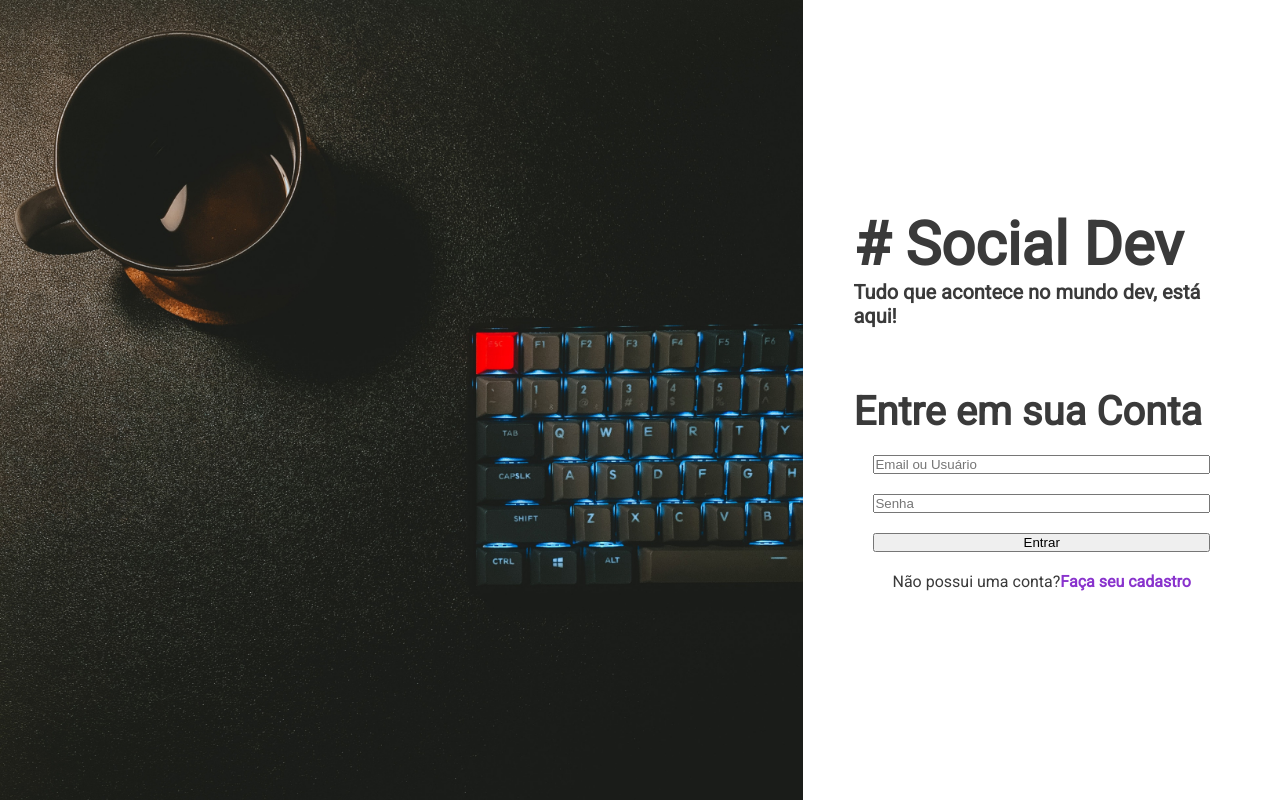
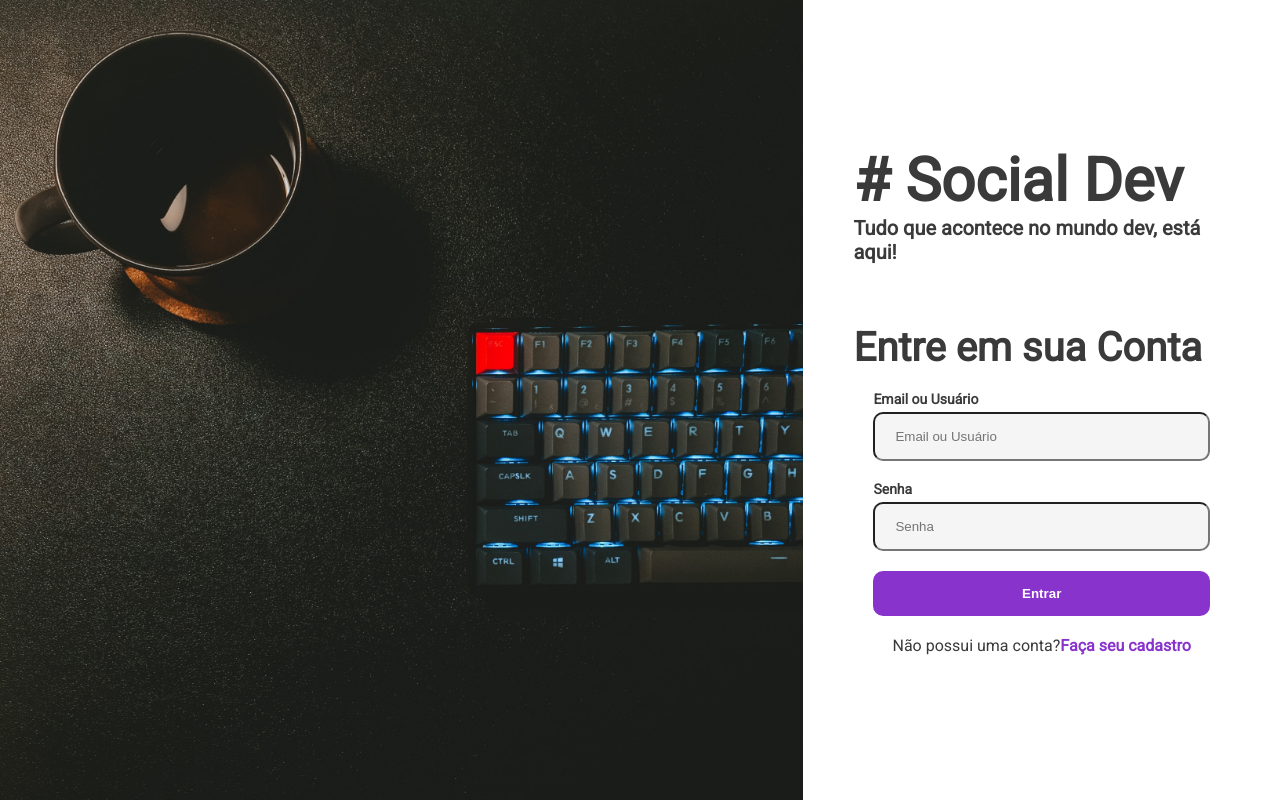
Before and after one commit to EricAG09/social-dev, a Next.js app: page /login in a window 1280 px wide. Built offline with nearby package versions, Linux system fonts and the light colour scheme.

Commit message:
customizado inputs

```diff
--- a/pages/_app.jsx
+++ b/pages/_app.jsx
@@ -1,4 +1,6 @@
-import { createGlobalStyle } from "styled-components"
+import { createGlobalStyle, ThemeProvider } from "styled-components"
+
+import theme from "../src/theme"
 
 const GlobalStyle = createGlobalStyle`  * {
   padding: 0px;
@@ -7,13 +9,18 @@ const GlobalStyle = createGlobalStyle`  * {
 
 body {
   font-family: 'Roboto', sans-serif;
-  color: #3a3a3a;
+  color: ${props => props.theme.black};
 }
 
 a{
-  color: #8933cd;
+  color: ${props => props.theme.primary};
   font-weight: bold;
   text-decoration: none;
+  transistion: 0.5s;
+}
+
+a:hover{
+  color: ${props => props.theme.primaryHover};
 }
 `
 
@@ -21,10 +28,10 @@ a{
 
 function App ({ Component, pageProps }) {
   return (
-    <>
+    <ThemeProvider theme={theme}>
     <GlobalStyle />
     <Component {...pageProps} />
-    </>
+    </ThemeProvider>
   )
 }
 
--- a/pages/login.jsx
+++ b/pages/login.jsx
@@ -4,6 +4,8 @@ import ImageWithSpace from "../src/componentes/layout/imageWithSpace"
 import H1 from "../src/componentes/tipografia/H1"
 import H2 from "../src/componentes/tipografia/H2"
 import H4 from "../src/componentes/tipografia/H4"
+import Button from "../src/componentes/inputs/Button"
+import Input from "../src/componentes/inputs/Input"
 
 const FormContainer = styled.div`
     margin-top: 60px;
@@ -27,9 +29,9 @@ function Login () {
             <FormContainer>
                 <H2>Entre em sua Conta</H2>
                 <Form>
-                    <input placeholder="Email ou Usuário" type="email" />
-                    <input placeholder="Senha" type="password" />
-                    <button>Entrar</button>
+                    <Input label="Email ou Usuário" type="email" />
+                    <Input label="Senha" type="password" />
+                    <Button>Entrar</Button>
                 </Form>
                 <Text>Não possui uma conta?<a href="#">Faça seu cadastro</a></Text>
             </FormContainer>
--- /dev/null
+++ b/src/componentes/inputs/Button.jsx
@@ -0,0 +1,18 @@
+import styled from "styled-components"
+
+const Button = styled.button`
+    background-color: ${props => props.theme.primary};
+    padding:  15px 20px;
+    border-radius: 10px;
+    border: 0;
+    font-weight: bold;
+    color: white;
+    cursor: pointer;
+    transition: 0.3s;
+
+    :hover {
+        background-color: ${props => props.theme.primaryHover};
+    }
+`
+
+export default Button
--- /dev/null
+++ b/src/componentes/inputs/Input.jsx
@@ -0,0 +1,29 @@
+import styled from "styled-components"
+
+const InputContainer = styled.div`
+    width: 100%;
+`
+const StyledLabel = styled.p`
+    font-weight: bold;
+    font-size: 14px;
+    margin-bottom: 5px;
+`
+const StyledInput = styled.input`
+    width: 100%;
+    border: 1px solid ${props => props.theme.inputBorder};
+    background-color: ${props => props.theme.inputBackground};
+    padding: 15px 20px;
+    box-sizing: border-box;
+    border-radius: 10px;
+`
+
+function Input ({label, ...props}) {
+    return (
+        <InputContainer>
+            <StyledLabel>{label}</StyledLabel>
+            <StyledInput placeholder={label} {...props} />
+        </InputContainer>
+    )
+}
+
+export default Input
--- a/src/componentes/layout/ImageWithSpace.jsx
+++ b/src/componentes/layout/ImageWithSpace.jsx
@@ -19,7 +19,7 @@ const StyledImage = styled.div`
     }
 `
 const StyledContainer = styled.div`
-    background-color: white;
+    background-color: ${props => props.theme.white};
     padding: 30px 50px;
 
     @media (min-width: ${Width_Break}){
--- /dev/null
+++ b/src/theme.js
@@ -0,0 +1,10 @@
+const theme = {
+    primary: "#8933CD",
+    primaryHover: "#7029A8",
+    inputBackground: "#F5F5F5",
+    inputBorder: "E6E6E6",
+    black: "#3A3A3A",
+    white: "FFFFFF",
+}
+
+export default theme
```
